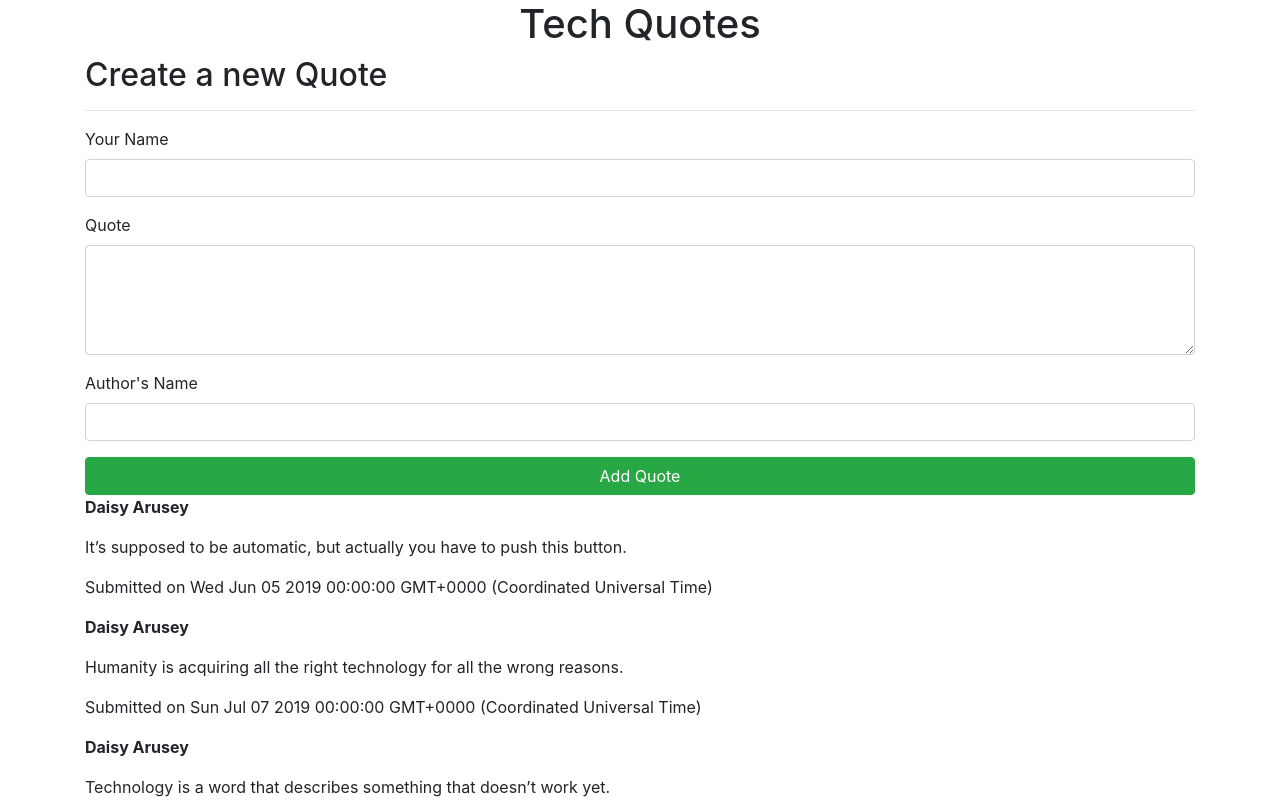
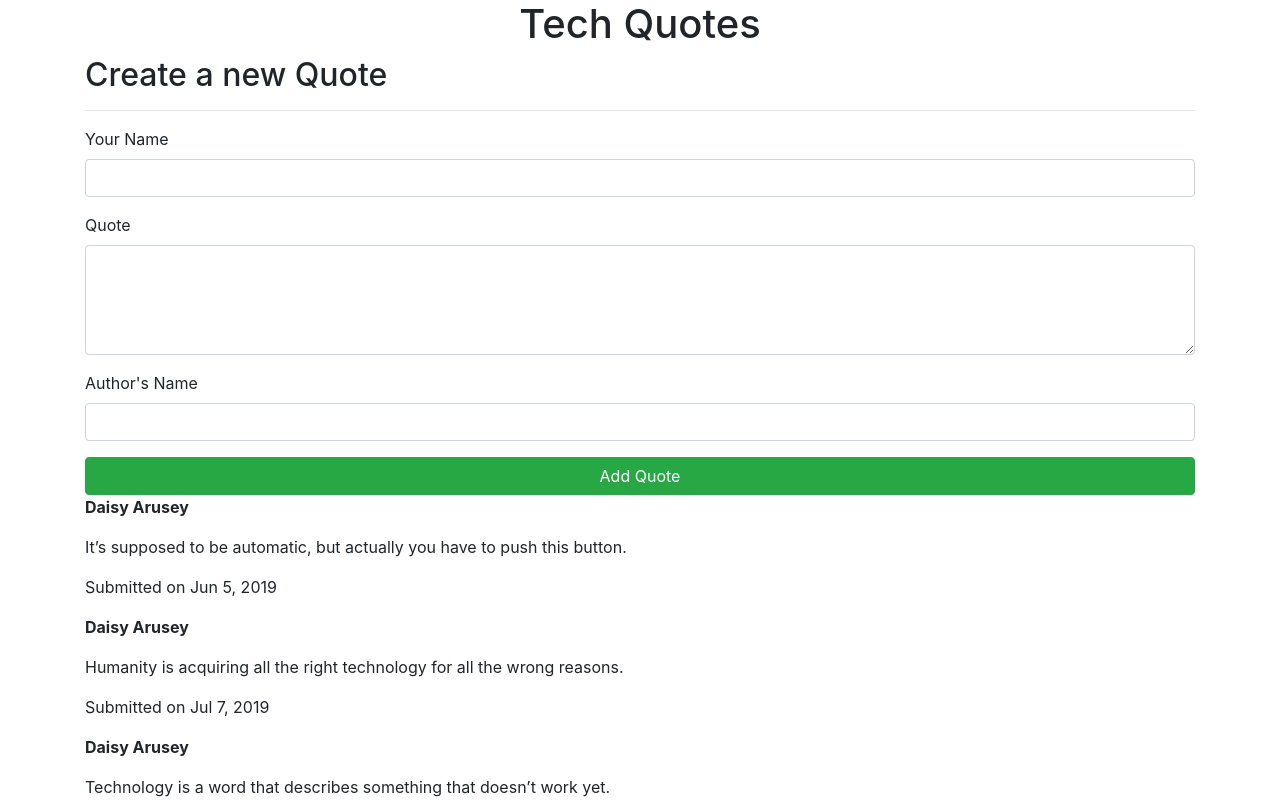
Before and after one commit to daisyarusey/Quotes, an Angular app: page / in a window 1280 px wide. Shown: the top 800 px of the page. Built offline with nearby package versions, Linux system fonts and the light colour scheme.

Commit message:
Add inbuilt date pipe to convert the date to a readable format

```diff
--- a/src/app/quote/quote.component.html
+++ b/src/app/quote/quote.component.html
@@ -6,7 +6,7 @@
   <div *ngFor='let quote of quotes'>
       <strong><p>{{quote.name}}</p></strong>
       <p>{{quote.theQuote}}</p>
-      <p>Submitted on {{quote.postDate}}</p>
+      <p>Submitted on {{quote.postDate|date}}</p>
   </div>
 
 </div>
```
